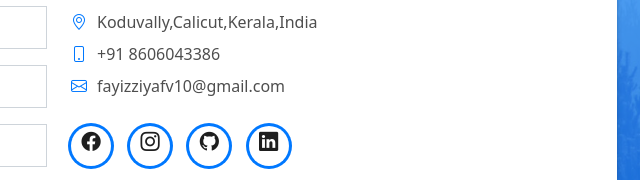
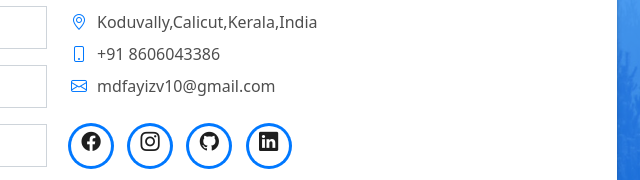
Before and after one commit to fayizv/personal-Website, a plain HTML site: page index.html in a window 1280 px wide. Shown: the part 3551-3731 px from the top of the page, 581-1221 px from the left. Drawn offline with nearby package versions, Linux system fonts and the light colour scheme.

Commit message:
changed mail id

```diff
--- a/index.html
+++ b/index.html
@@ -555,7 +555,7 @@
                       <ul class="list-ico">
                         <li><span class="bi bi-geo-alt"></span>Koduvally,Calicut,Kerala,India</li>
                         <li><span class="bi bi-phone"></span>+91 8606043386</li>
-                        <li><span class="bi bi-envelope"></span>fayizziyafv10@gmail.com</li>
+                        <li><span class="bi bi-envelope"></span>mdfayizv10@gmail.com</li>
                       </ul>
                     </div>
                     <div class="socials">
```
